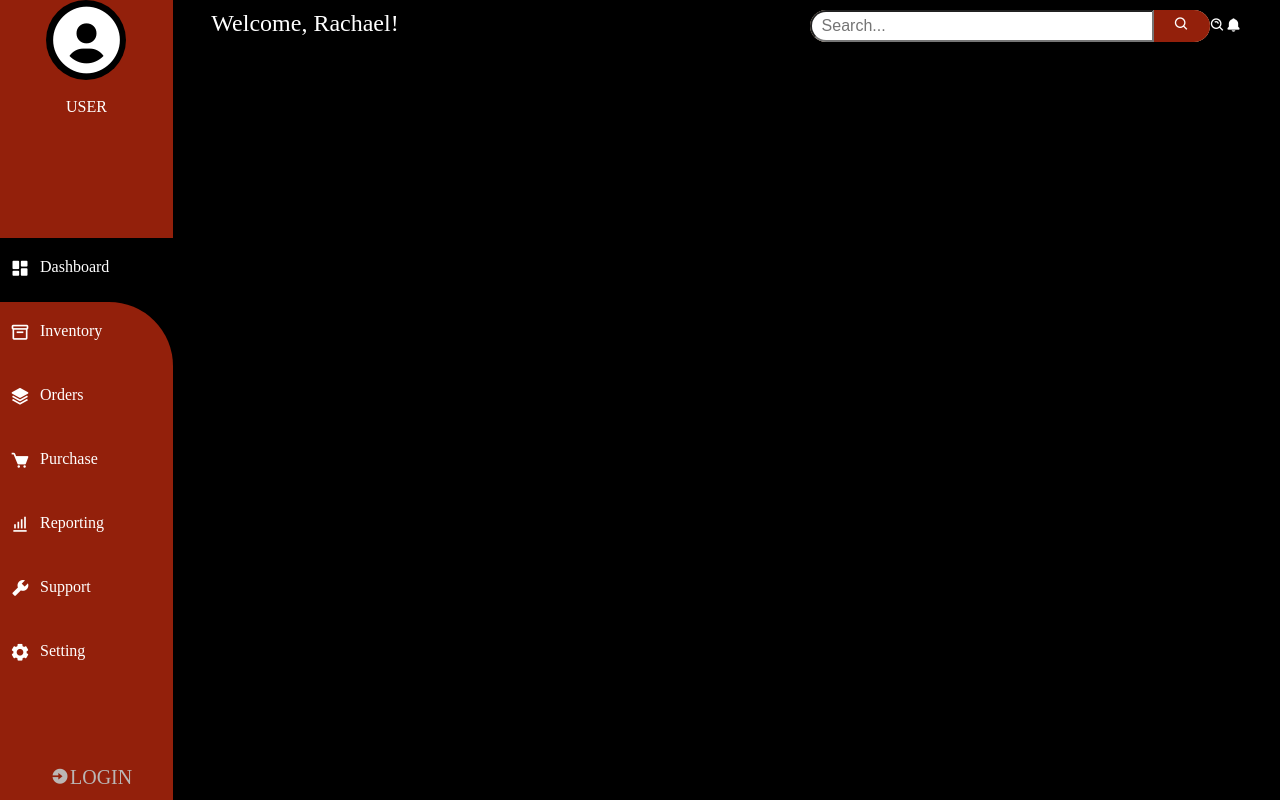
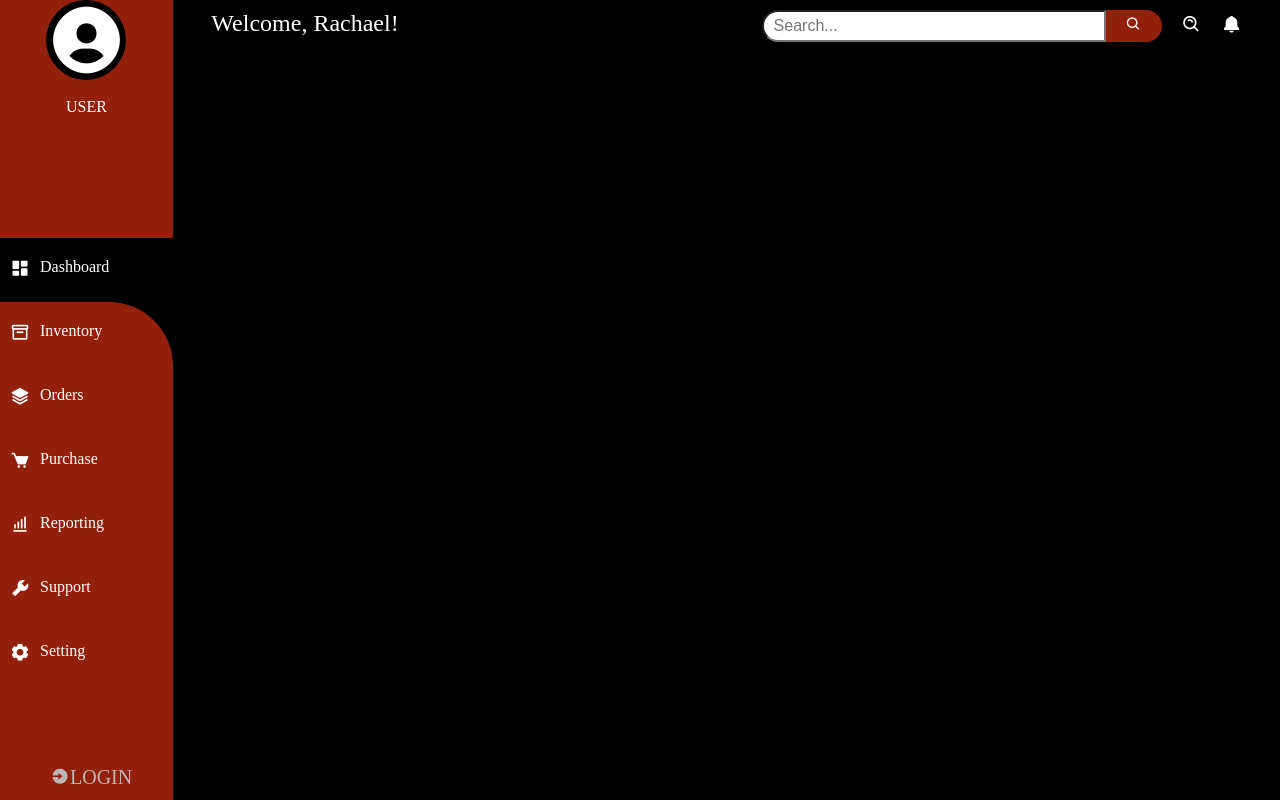
Before and after one commit to Lovethrech/personal-finance-manager, a Vue app: page / in a window 1280 px wide. Built offline with nearby package versions, Linux system fonts and the light colour scheme.

Commit message:
...working on top-main-nav container.

```diff
--- a/src/components/MainTopNav.vue
+++ b/src/components/MainTopNav.vue
@@ -42,13 +42,13 @@
     color:#fff;
     display:flex;
     flex-direction: row;
+    gap:20px;
 }
 .search-box-ctn{
     width:400px;
     border-radius:100px;
     display:flex;
     flex-direction: row;
-    background-color: bisque;
 }
 .search-box-ctn input{
     background-color: ;
@@ -65,6 +65,7 @@
 }
 .search-icon-ctn-general, .notification-icon-ctn{
     margin:auto 0;
+    font-size:20px;
 }
 .notification-icon-ctn{
 
```
